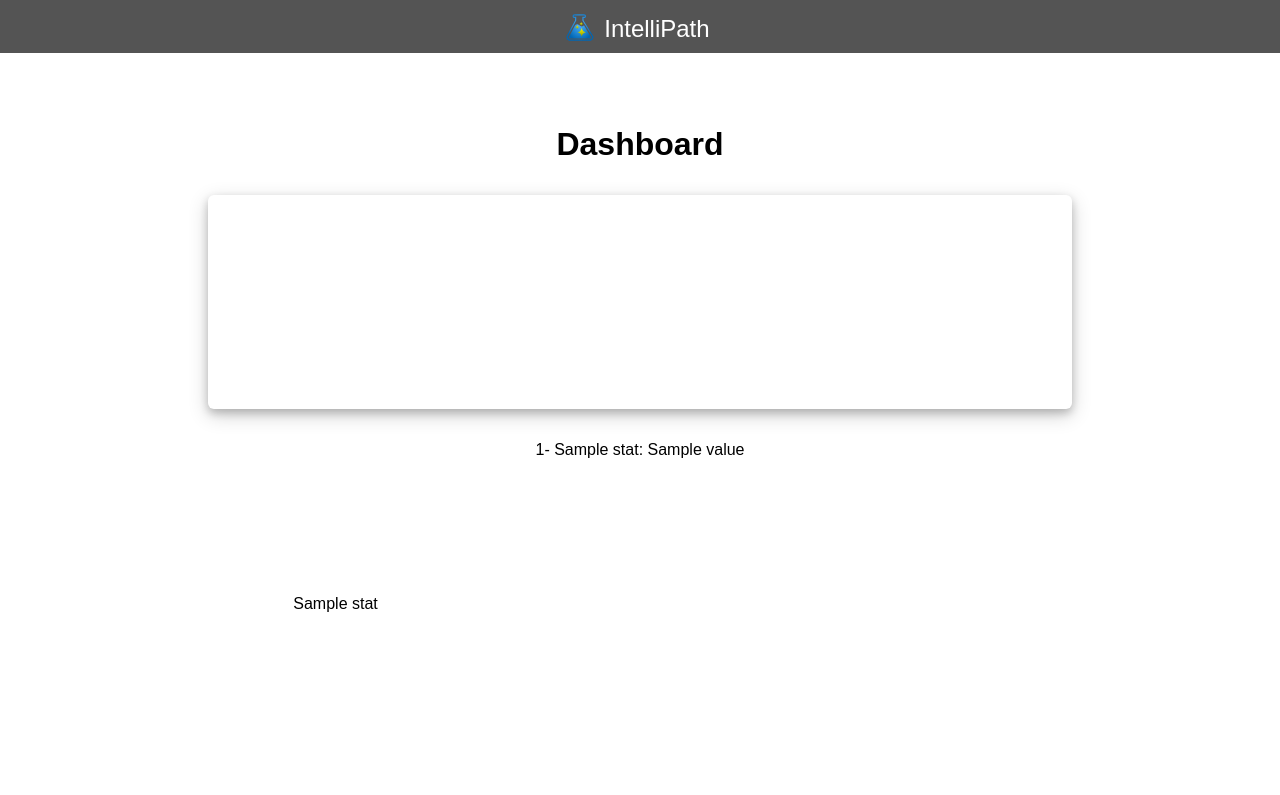
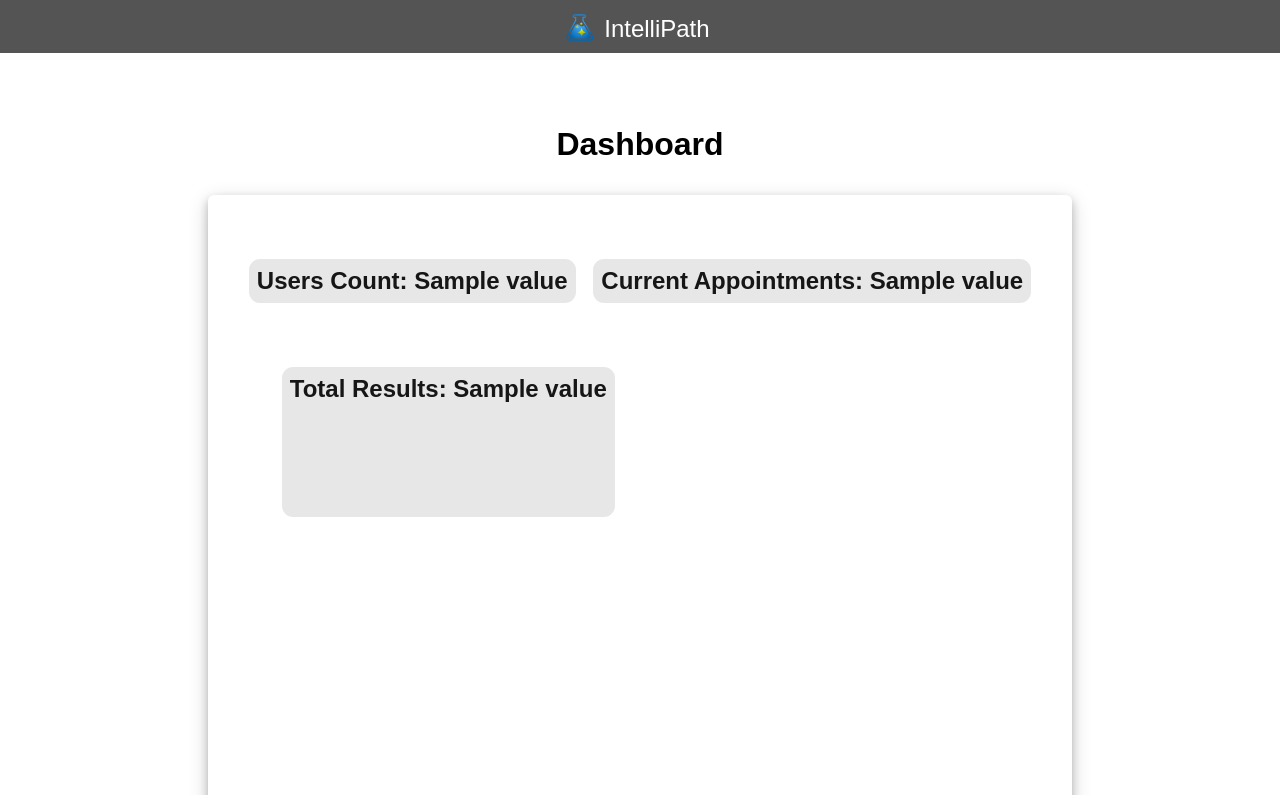
Before and after one commit to Om4r37/medlabAi, a Python web app: template app/templates/admin/dashboard.jinja in a window 1280 px wide. Shown: the top 795 px of the page. Before the commit the page ends 612 px from the top, so only its background shows below. Run offline with Jinja, Linux system fonts and the light colour scheme; the template is opened without the code that fills it: most values are stand-ins (such as "Sample title", 1, 10 or a date in 2020); a map, chart or similar area stays blank.

Commit message:
Complete the Dashboard (#39)
* add gender, residence, exng and heart disease donut charts

* complete the dashboard

```diff
--- a/app/static/styles/dashboard.css
+++ b/app/static/styles/dashboard.css
@@ -1,6 +1,17 @@
 canvas {
     max-height: 400px;
     max-width: 300px;
+    margin-top: 2rem;
+    margin-bottom: 2rem;
+}
+
+h2 {
+    margin-top: 2rem;
+    margin-bottom: 2rem;
+    border-radius: 0.7rem;
+    padding: 0.5rem;
+    background-color: #e7e7e7;
+    color: #161616;
 }
 
 #container {
--- a/app/static/styles/form.css
+++ b/app/static/styles/form.css
@@ -16,6 +16,7 @@ select {
     transition: border-color .15s ease-in-out, box-shadow .15s ease-in-out;
     border-radius: .4rem;
     border: 1px solid #ced4da;
+    color: black;
 }
 
 form div {
--- a/app/templates/admin/dashboard.jinja
+++ b/app/templates/admin/dashboard.jinja
@@ -11,26 +11,184 @@ Dashboard
 <script src="/static/scripts/chart.min.js"></script>
 <h1>Dashboard</h1>
 <div id="container">
+    <h2>Users Count: {{ stats[2].value }}</h2>
+    <h2>Current Appointments: {{ stats[0].value }}</h2>
+    <h2>Total Results: {{ stats[1].value }}</h2>
+    <canvas id="age"></canvas>
+    <canvas id="gender"></canvas>
+    <canvas id="married"></canvas>
+    <canvas id="residence"></canvas>
+    <canvas id="exng"></canvas>
+    <canvas id="heart_disease"></canvas>
     <canvas id="smoke"></canvas>
     <canvas id="work"></canvas>
 </div>
-{% for stat in stats %}
-{{ loop.index }}- {{ stat.name }}: {{ stat.value }}<br>
-{% endfor %}
-{{ stats[22] }}
-<canvas id="pieChart"></canvas>
-<canvas id="donutChart"></canvas>
 
 <script>
-    // Smoke Chart
-    var pieChart = new Chart(document.getElementById("smoke"), {
+    var genderChart = new Chart(document.getElementById("age"), {
+        type: 'bar',
+        data: {
+            labels: ["0-15", "16-30", "31-45", "46-60", "61-75", "76+"],
+            datasets: [{
+                data: [
+                    {{ stats[18].value }},
+                    {{ stats[19].value }},
+                    {{ stats[20].value }},
+                    {{ stats[21].value }},
+                    {{ stats[22].value }},
+                    {{ stats[23].value }}
+                ],
+        backgroundColor: ["#FF6384", "#36A2EB", "#FFCE56", "#4bc0c0", "#c9cbcf"],
+    }]
+        },
+    options: {
+        responsive: true,
+        cutout: "80%",
+        plugins: {
+            title: {
+                display: true,
+                text: 'Age Distribution',
+                font: {
+                    size: 18
+                }
+            },
+            legend: {
+                display: false
+            }
+        }
+    }
+    });
+    var genderChart = new Chart(document.getElementById("gender"), {
+        type: 'doughnut',
+        data: {
+            labels: ["Male", "Female"],
+            datasets: [{
+                data: [{{ stats[3].value }}, {{ stats[4].value }}],
+                backgroundColor: ["#36A2EB", "#FF6384"],
+            }]
+        },
+        options: {
+            responsive: true,
+            cutout: "80%",
+            plugins: {
+                title: {
+                    display: true,
+                    text: 'Gender Distribution',
+                    font: {
+                        size: 18
+                    }
+                }
+            }
+        }
+    });
+    var residenceChart = new Chart(document.getElementById("residence"), {
+        type: 'doughnut',
+        data: {
+            labels: ["Rural", "Urban"],
+            datasets: [{
+                data: [{{ stats[11].value }}, {{ stats[12].value }}],
+                backgroundColor: ["#36A2EB", "#FFCE56"],
+            }]
+        },
+        options: {
+            responsive: true,
+            cutout: "80%",
+            plugins: {
+                title: {
+                    display: true,
+                    text: 'Residence',
+                    font: {
+                        size: 18
+                    }
+                }
+            }
+        }
+    });
+    var marriedChart = new Chart(document.getElementById("married"), {
+            type: 'doughnut',
+            data: {
+                labels: ["Married", "Not married"],
+                datasets: [{
+                    data: [{{ stats[5].value }}, {{ stats[2].value - stats[5].value }}],
+            backgroundColor: ["#36A2EB", "#c9cbcf"],
+        }]
+        },
+        options: {
+            responsive: true,
+                cutout: "80%",
+                plugins: {
+                    title: {
+                        display: true,
+                            text: 'Marital Status',
+                                font: {
+                            size: 18
+                        }
+                    },
+                    legend: {
+                        display: false
+                    }
+            }
+        }
+    });
+    var exngChart = new Chart(document.getElementById("exng"), {
+        type: 'doughnut',
+        data: {
+            labels: ["No", "Yes"],
+            datasets: [{
+                data: [{{ stats[2].value - stats[10].value }}, {{ stats[10].value }}],
+                backgroundColor: ["#c9cbcf", "#FFCE56"],
+            }]
+        },
+        options: {
+            responsive: true,
+            cutout: "80%",
+            plugins: {
+                title: {
+                    display: true,
+                    text: 'Exercise Induced Angina',
+                    font: {
+                        size: 18
+                    }
+                },
+                legend: {
+                    display: false
+                }
+            }
+        }
+    });
+    var heartDiseaseChart = new Chart(document.getElementById("heart_disease"), {
+        type: 'doughnut',
+        data: {
+            labels: ["Yes", "No"],
+            datasets: [{
+                data: [{{ stats[9].value }}, {{ stats[2].value - stats[9].value }}],
+                backgroundColor: ["#FF6384", "#c9cbcf"],
+            }]
+        },
+        options: {
+            responsive: true,
+            cutout: "80%",
+            plugins: {
+                title: {
+                    display: true,
+                    text: 'Heart Disease',
+                    font: {
+                        size: 18
+                    }
+                },
+                legend: {
+                    display: false
+                }
+            }
+        }
+    });
+    var smokeChart = new Chart(document.getElementById("smoke"), {
         type: 'pie',
         data: {
             labels: ["Current Smokers", "Former Smokers", "Never Smoked"],
             datasets: [{
                 data: [{{ stats[6].value }}, {{ stats[7].value }}, {{ stats[8].value }}],
                 backgroundColor: ["#FF6384", "#36A2EB", "#FFCE56"],
-        hoverBackgroundColor: ["#FF6384", "#36A2EB", "#FFCE56"]
             }]
         },
     options: {
@@ -53,9 +211,7 @@ Dashboard
         }
     }
     });
-
-    // Work Chart
-    var pieChart = new Chart(document.getElementById("work"), {
+    var workChart = new Chart(document.getElementById("work"), {
         type: 'pie',
         data: {
             labels: ["Never Worked", "Private Work", "Self Employed", "Goverment", "Children"],
@@ -68,7 +224,6 @@ Dashboard
                     {{ stats[17].value }}
                 ],
                 backgroundColor: ["#FF6384", "#36A2EB", "#FFCE56", "#4bc0c0", "#c9cbcf"],
-        hoverBackgroundColor: ["#FF6384", "#36A2EB", "#FFCE56", "#4bc0c0", "#c9cbcf"]
             }]
         },
     options: {
@@ -91,31 +246,5 @@ Dashboard
         }
     }
     });
-
-    // Donut Chart
-    var donutChart = new Chart(document.getElementById("donutChart"), {
-        type: 'doughnut',
-        data: {
-            labels: ["Label 1", "Label 2", "Label 3"],
-            datasets: [{
-                data: [40, 30, 30],
-                backgroundColor: ["#FF6384", "#36A2EB", "#FFCE56"],
-                hoverBackgroundColor: ["#FF6384", "#36A2EB", "#FFCE56"]
-            }]
-        },
-        options: {
-            responsive: true,
-            cutoutPercentage: 50,
-            plugins: {
-                title: {
-                    display: true,
-                    text: 'Custom Chart Title',
-                    font: {
-                        size: 18
-                    }
-                }
-            }
-        }
-    });
 </script>
 {% endblock %}
--- a/app/templates/admin/user.jinja
+++ b/app/templates/admin/user.jinja
@@ -8,12 +8,6 @@ User Information
 
 {% block main %}
 <link rel="stylesheet" href="/static/styles/form.css">
-<style>
-    input,
-    select {
-        color: black;
-    }
-</style>
 <h2>User Information</h1>
     <form action="/" method="post">
         <div>
--- a/faker.py
+++ b/faker.py
@@ -5,4 +5,6 @@ from random import randint
 from config import STATS
 
 for stat in STATS:
-    db.execute("UPDATE stats SET value = ? WHERE name = ?;", randint(0, 1000), stat)
+    db.execute("UPDATE stats SET value = ? WHERE name = ?;", randint(0, 800), stat)
+
+db.execute("UPDATE stats SET value = 990 WHERE name = 'users_count';")
```
Lines whose indentation alone changed are shown as unchanged.
